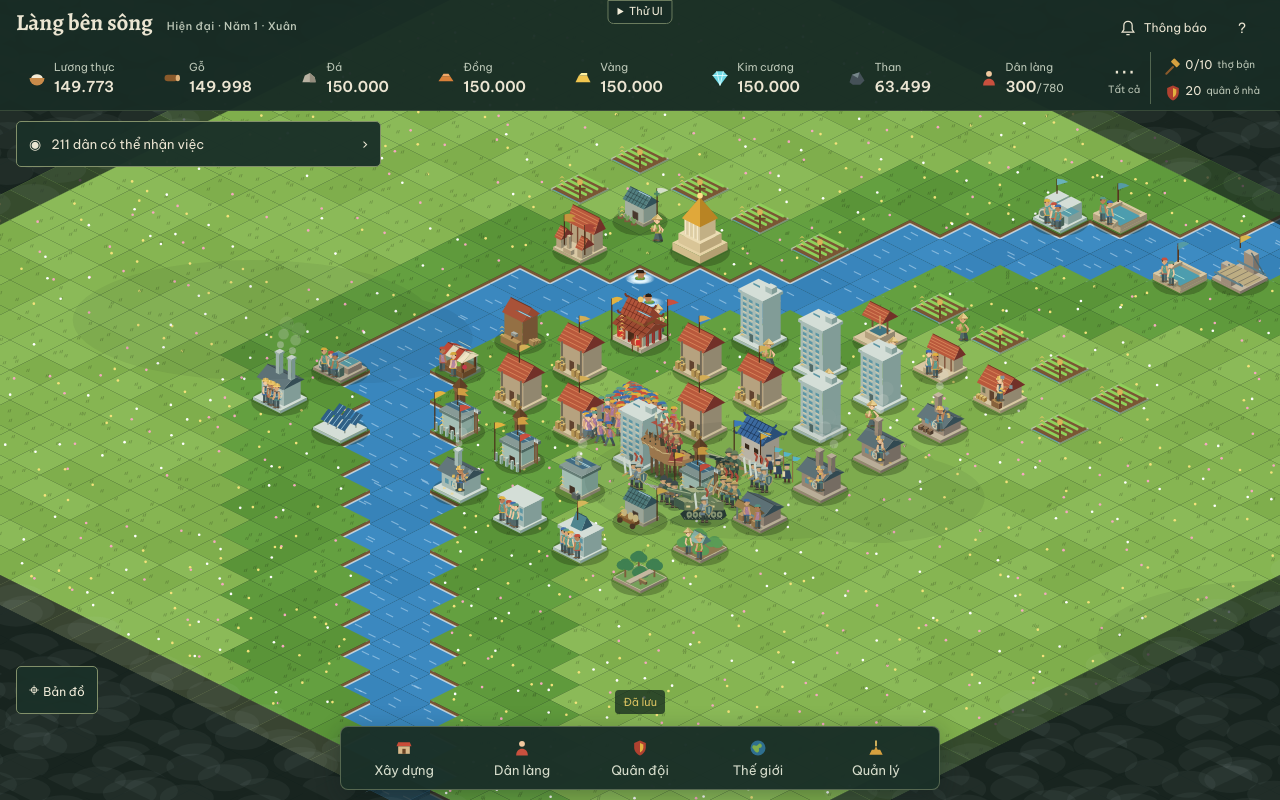
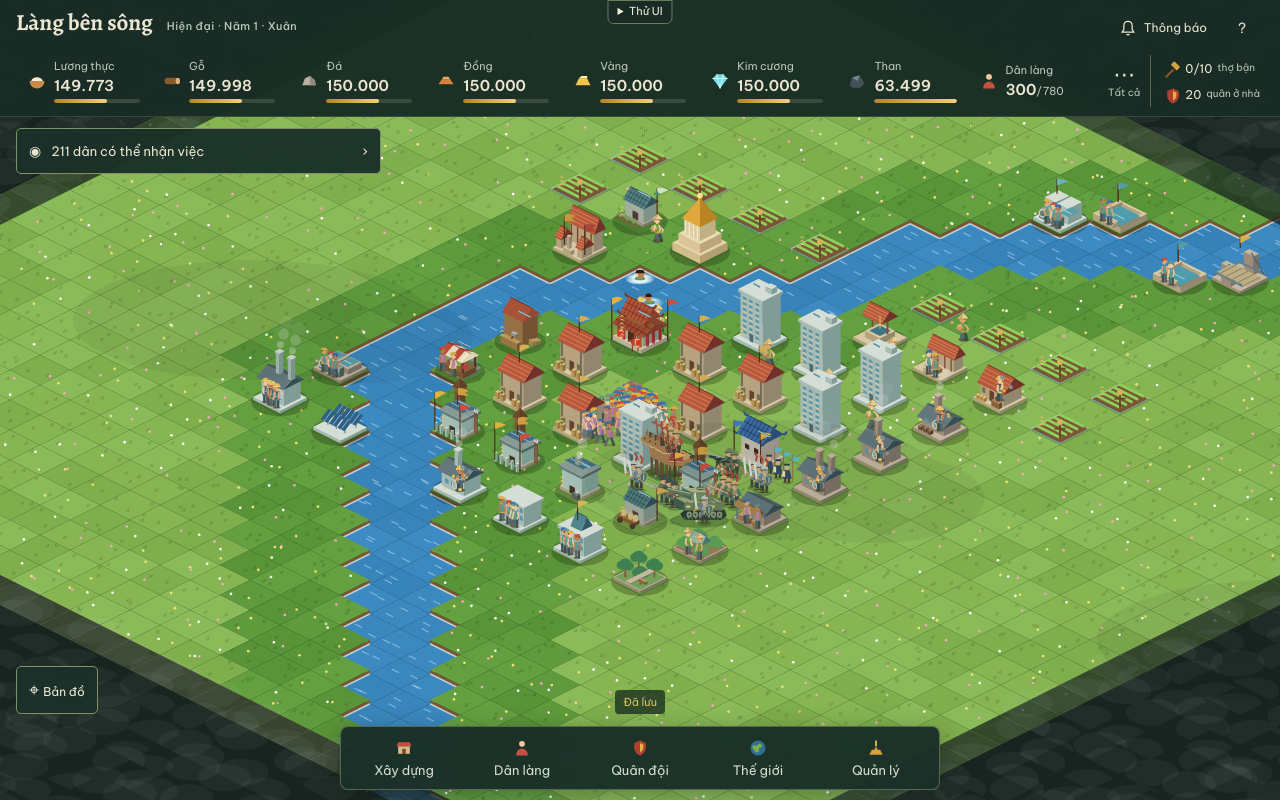
Before and after one commit to phungthienphu/dongchaythoigian, a Next.js app: page /dev/ui in a window 1280 px wide. Built offline with nearby package versions, Linux system fonts and the light colour scheme.

Commit message:
fix(ui): restore gold resource capacity meters

```diff
--- a/app/game-ui.css
+++ b/app/game-ui.css
@@ -20,11 +20,13 @@
 .ui-game .resource-pill { position:relative; display:flex; align-items:center; gap:5px; padding:6px 8px; background:transparent; border:1px solid transparent; border-radius:4px; text-align:left; flex:1 0 auto; }
 .resource-pill:hover { border-color:var(--ui-line); }
 .resource-pill .ic { background:none; width:24px; height:24px; flex:none; }
-.resource-pill>span:not(.ic):not(.resource-mark) { display:grid; gap:1px; }
+.resource-pill>span:not(.ic) { display:grid; gap:1px; }
+.resource-pill .resource-reading { min-width:0; flex:0 1 86px; grid-template-columns:minmax(0,1fr); }
+.resource-meter { display:block; width:100%; height:4px; margin-top:3px; overflow:hidden; border-radius:3px; background:#394b3d; }
+.resource-meter>i { display:block; height:100%; border-radius:inherit; background:linear-gradient(90deg,#b4842c,#f3ce84); }
 .resource-pill small { color:var(--ui-muted); font-size:11px; white-space:nowrap; }
 .resource-pill b { font-size:15px; line-height:1.3; font-variant-numeric:tabular-nums; }
 .resource-pill em { font-style:normal; font-size:11px; color:var(--ui-muted); font-weight:400; }
-.resource-mark { color:var(--ui-gold); font-size:7px; align-self:flex-start; }
 .resource-pill.is-full b { color:#f3ce84; }
 .resource-pill.is-empty b { color:#ffaf92; }
 .ui-game .resource-more { display:flex; flex-direction:column; justify-content:center; align-items:center; padding:4px 8px; min-width:44px; border:0; background:transparent; font-size:22px; line-height:1; }
@@ -241,6 +243,11 @@
   .ui-game .filter-chips button { min-height:44px; }
   .ui-game .era-offline-summary { left:10px; max-width:calc(100vw - 20px); bottom:calc(var(--nav-height) + 64px); }
 }
+@media(max-width:360px) {
+  .ui-game .resource-pill { gap:3px; padding-inline:2px; }
+  .resource-pill .ic { width:18px; height:18px; }
+  .resource-pill b { font-size:13px; }.resource-pill small { font-size:9px; }
+}
 @media(max-height:600px) and (min-width:681px) {
   .ui-game .game-panel { bottom:80px; top:calc(var(--hud-top-height,70px) + 8px); }
   .ui-game .game-nav button { min-height:46px; }.game-nav { bottom:6px; }
--- a/components/GameHUD.tsx
+++ b/components/GameHUD.tsx
@@ -10,7 +10,7 @@ export default function GameHUD({city,stats,name,season,year,unread,ref,onPanel,
   return <header className="village-header" ref={ref}>
     <div className="village-heading"><button className="village-name" onClick={()=>onPanel('manage')}><span className="eyebrow">{ERA_NAMES[city.era]} · Năm {year} · {SEASONS[season]}</span><h1>{name}</h1></button><div className="header-actions"><button aria-label={unread?`Thông báo · ${unread} chưa đọc`:'Thông báo'} onClick={()=>onPanel('log')}><svg viewBox="0 0 24 24" aria-hidden="true" fill="none" stroke="currentColor" strokeWidth="1.5"><path d="M5 17h14l-2-3V9a5 5 0 0 0-10 0v5zM10 20h4"/></svg><span className="header-button-label">Thông báo</span>{unread>0&&<span className="nav-count danger-count">{unread>99?'99+':unread}</span>}</button><button aria-label="Mở cách chơi" onClick={onHelp}>?</button></div></div>
     <div className="village-ledger" aria-label="Tài nguyên trong kho">
-      {RES.filter(r=>r!=='coal'||city.era>=5).map(r=>{const full=city.res[r]>=stats.storage[r];return <button key={r} className={`resource-pill${r==='food'||r==='wood'?' essential-resource':''}${full?' is-full':''}${r==='food'&&city.res.food<=0?' is-empty':''}`} onClick={()=>onResource(r)} aria-label={`${RN[r]}: ${number(city.res[r])} trên ${number(stats.storage[r])}${full?' · Kho đầy':''}. Xem chi tiết`}><Icon k={r}/><span><small>{RN[r]}</small><b>{number(city.res[r])}</b></span>{full&&<span className="resource-mark" aria-hidden="true">●</span>}</button>;})}
+      {RES.filter(r=>r!=='coal'||city.era>=5).map(r=>{const full=city.res[r]>=stats.storage[r],pct=Math.max(0,Math.min(100,city.res[r]/Math.max(1,stats.storage[r])*100));return <button key={r} className={`resource-pill${r==='food'||r==='wood'?' essential-resource':''}${full?' is-full':''}${r==='food'&&city.res.food<=0?' is-empty':''}`} onClick={()=>onResource(r)} title={`${RN[r]}: ${number(city.res[r])} / ${number(stats.storage[r])} · ${full?'Kho đầy':`${Math.floor(pct)}% kho`}`} aria-label={`${RN[r]}: ${number(city.res[r])} trên ${number(stats.storage[r])}${full?' · Kho đầy':''}. Xem chi tiết`}><Icon k={r}/><span className="resource-reading"><small>{RN[r]}</small><b>{number(city.res[r])}</b><span className="resource-meter" aria-hidden="true"><i style={{width:`${pct}%`}}/></span></span></button>;})}
       <button className="resource-pill population-pill" onClick={()=>onPanel('people')} aria-label={`Dân số ${city.people.length} trên ${stats.housing}`}><Icon k="pop"/><span><small>Dân làng</small><b>{city.people.length}<em>/{stats.housing}</em></b></span></button>
       <button className="resource-more" onClick={()=>onResource()} aria-label="Tất cả tài nguyên và sức chứa">⋯<span>Tất cả{RES.some(r=>r!=='food'&&r!=='wood'&&(r!=='coal'||city.era>=5)&&city.res[r]>=stats.storage[r])?' · ●':''}</span></button>
       <div className="village-capacity"><button onClick={()=>onPanel('shop')}><Icon k="build"/>{busyBuilders(city)}/{builders(city)} <span>thợ bận</span></button><button onClick={()=>onPanel('army')}><Icon k="army"/>{troopCount(city.army)} <span>quân ở nhà</span></button></div>
```
Also changed, not shown: 1 other file (tests, documents, lock files or other folders).
